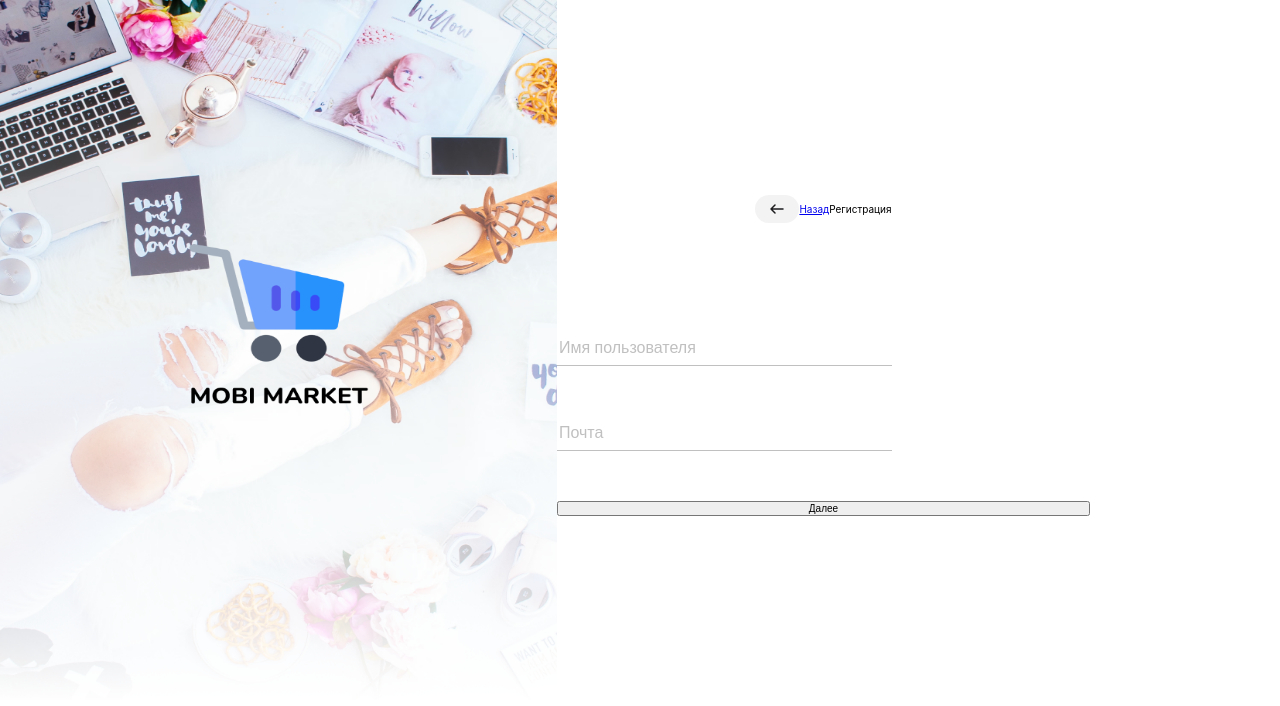
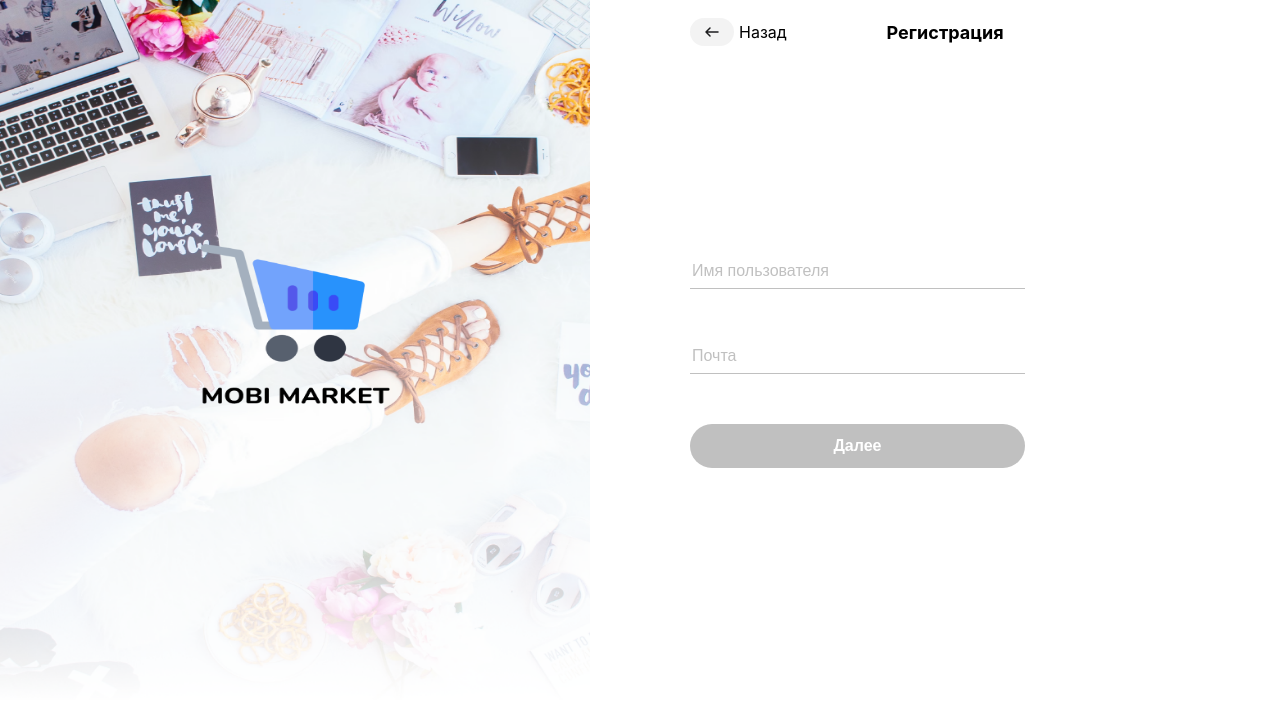
Before and after one commit to Venera00/neobis-front-marketplace, a React (Create React App) app: page /signup in a window 1280 px wide. Shown: the top 706 px of the page. Built offline with nearby package versions, Linux system fonts and the light colour scheme.

Commit message:
Modify sign up page styles

```diff
--- a/src/pages/SignUpPage/SignUpPage.css
+++ b/src/pages/SignUpPage/SignUpPage.css
@@ -1,11 +1,68 @@
+.main-container {
+  align-items: flex-start;
+  gap: 10rem;
+}
+
+.img-wrapper {
+  flex: 1;
+}
+
 .signup-content {
+  flex: 1;
   display: flex;
   flex-direction: column;
-  gap: 10rem;
-  margin-right: 19rem;
+  justify-content: space-between;
+  gap: 20rem;
 }
 
-.signup-form {
+.signup-text__wrapper {
+  display: flex;
+  align-items: flex-start;
+  gap: 5rem;
+  margin-top: 1rem;
+  margin-right: 1rem;
+}
+
+.signup-text {
+  gap: 10rem;
+}
+
+.signup-back__link {
+  text-decoration: none;
+  gap: 0.5rem;
+}
+
+.back-link__text {
+  color: #000000;
+  font-weight: 400;
+  font-size: 1.6rem;
+}
+
+.signup-title {
+  font-weight: 700;
+  font-size: 1.8rem;
+}
+
+.signup-form,
+.form-inputs,
+.password-inputs {
   display: flex;
   flex-direction: column;
 }
+
+.password-input__wrapper {
+  margin-bottom: 5rem;
+}
+
+.signup-next-btn,
+.signup-btn {
+  width: 33.5rem;
+  height: 4.4rem;
+  background-color: #c0c0c0;
+  color: #fff;
+  font-weight: 700;
+  font-size: 1.6rem;
+  border: none;
+  cursor: pointer;
+  border-radius: 8rem;
+}
--- a/src/pages/SignUpPage/SignUpPage.js
+++ b/src/pages/SignUpPage/SignUpPage.js
@@ -64,17 +64,17 @@ const SignUpPage = () => {
   };
 
   return (
-    <div className="flex space-between">
+    <div className="flex space-between main-container">
       <div className="img-wrapper">
         <img src={mainLoginImg} className="login-img" />
       </div>
 
       <div className="signup-content">
-        <div className="signup-text__wrapper flex">
+        <div className="signup-text__wrapper">
           <div className="signup-text flex">
-            <Link to="/" className="flex">
+            <Link to="/" className="flex signup-back__link">
               <img src={goBackIcon} />
-              <p>Назад</p>
+              <p className="back-link__text">Назад</p>
             </Link>
             <p className="signup-title">Регистрация</p>
           </div>
@@ -82,7 +82,7 @@ const SignUpPage = () => {
 
         <form onSubmit={handleSubmit} className="signup-form">
           {!showPasswordInput && (
-            <div>
+            <div className="form-inputs">
               <label>
                 <input
                   type="text"
@@ -108,7 +108,7 @@ const SignUpPage = () => {
           )}
 
           {showPasswordInput && (
-            <div>
+            <div className="password-inputs">
               <div className="password-input__wrapper flex space-between">
                 <input
                   type={showPassword ? "text" : "password"}
@@ -146,12 +146,16 @@ const SignUpPage = () => {
           )}
 
           {!showPasswordInput && (
-            <button onClick={handleNextClick} className="signup-btn">
+            <button onClick={handleNextClick} className="signup-next-btn">
               Далее
             </button>
           )}
 
-          {showPasswordInput && <button type="submit">Далее</button>}
+          {showPasswordInput && (
+            <button type="submit" className="signup-btn">
+              Далее
+            </button>
+          )}
         </form>
       </div>
     </div>
```
